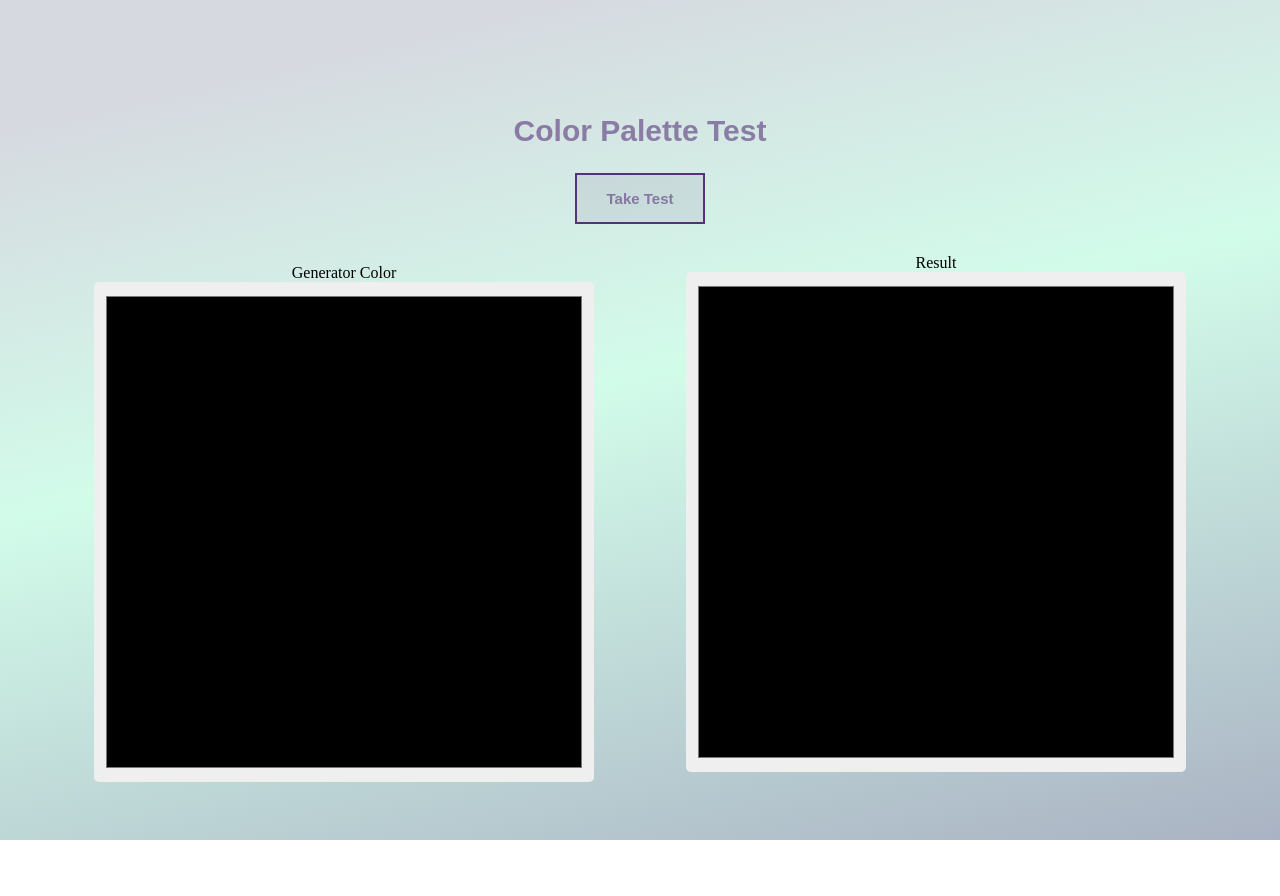
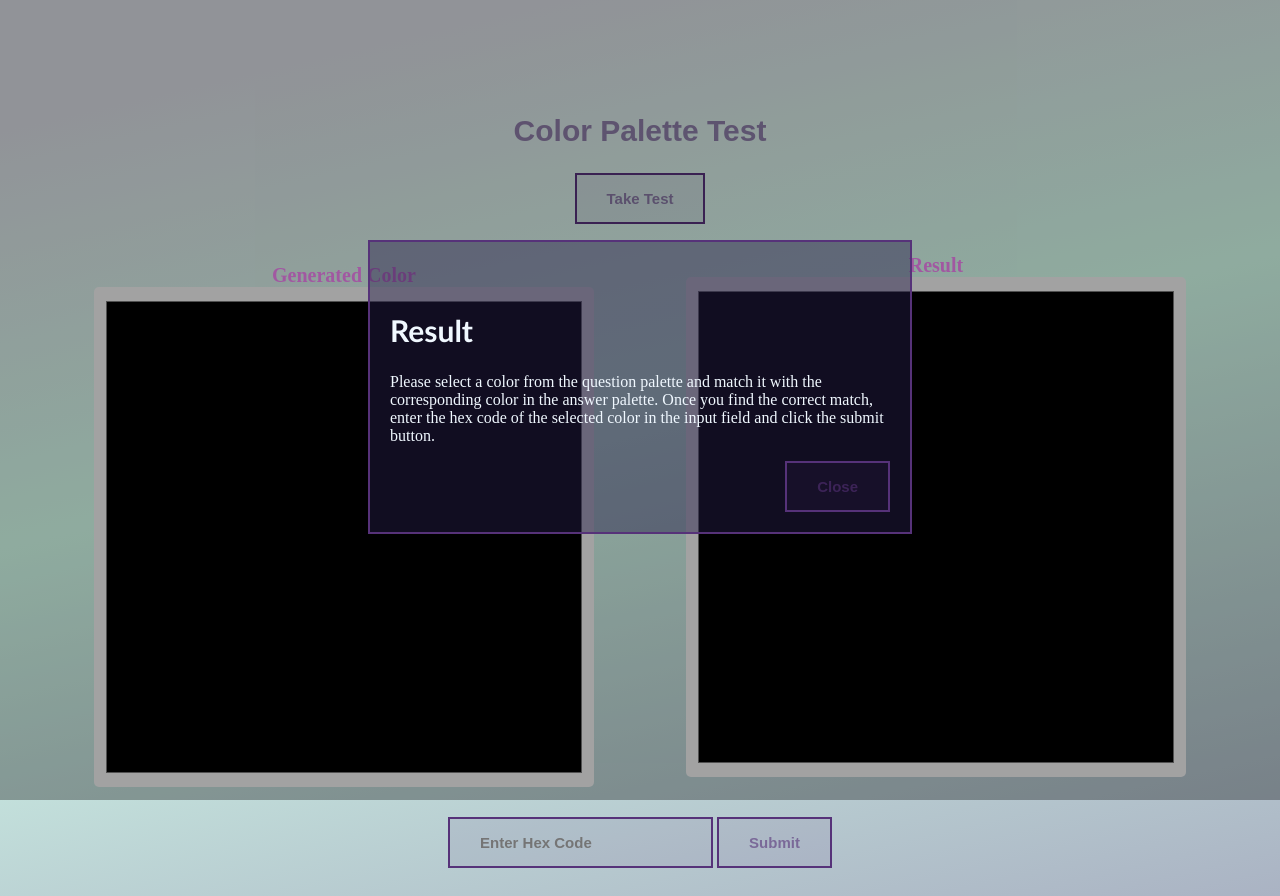
Before and after one commit to priest-2105/color-palette-test, a plain HTML site: page index.html in a window 1280 px wide. Before the commit the page ends 840 px from the top, so only its background shows below. Drawn offline with Linux system fonts and the light colour scheme.

Commit message:
script ✨✨

```diff
--- a/index.html
+++ b/index.html
@@ -67,7 +67,7 @@
         flex-direction: column;
         align-items: center;
         justify-content: center;
-
+        position: relative;
     }
 
     .answercolorpalettecontainer input{
@@ -81,6 +81,11 @@
         transition: background-color 0.3s ease;
     }
 
+    .answercolorpalettecontainer label{
+        font-size: 20px;
+        font-weight: 600;
+        color: violet;
+    }
 
     .questioncolorpalettecontainer{
         display: flex;
@@ -88,6 +93,7 @@
         align-items: center;
         justify-content: center;
         margin-top: 20px;
+        position: relative;
     }
 
 
@@ -102,10 +108,80 @@
         transition: background-color 0.3s ease;
     }
 
+    .questioncolorpalettecontainer label{
+        font-size: 20px;
+        font-weight: 600;
+        color:violet;
+    }
+
+    .palette-cover{
+        position: absolute;
+        height: 100%;
+        width: 100%;
+        background-color: transparent;
+    }
+
+    .answer-container input{
+        color: rgba(86, 50, 121, 0.589);
+        background-color: rgba(86, 50, 121, 0.089);
+        border: 2px solid  rgb(86, 50, 121);
+        font-size: 15px;
+        font-weight: 600;
+        padding: 15px 30px;
+    }
+
+    .result-modal-container{
+        position: fixed;
+        height: 100vh;
+        top: 0;
+        left: 0;
+        justify-content: center;
+        align-items: center;
+        width: 100vw;
+        text-align: start;
+        background-color: rgba(0, 0, 0, 0.322);
+        z-index: 9998;
+    }
+
+    .result-modal{
+        margin-left: auto;
+        margin-right: auto;
+        max-width: 500px;
+        text-align: end;
+        padding: 20px 20px;
+        background-color: rgba(39, 30, 73, 0.452);
+        border: 2px solid  rgb(86, 50, 121);
+        margin-top: 30vh;
+        color: aliceblue;
+
+    }
+
+    .result-modal h2{
+        font-stretch: extra-expanded;
+        font-family: 'Gill Sans', 'Gill Sans MT', Calibri, 'Trebuchet MS', sans-serif;
+    }
+
+    .result-modal p, .result-modal h2{
+        color: aliceblue;
+        margin-left: auto;
+        text-align: start;
+    }
+
+
 </style>
 
 
 <body>
+
+
+    <div class="result-modal-container" id="resultModal">
+    <div class="result-modal">
+        <h2>Result</h2>
+        <p>Please select a color from the question palette and match it with the corresponding color in the answer palette. Once you find the correct match, enter the hex code of the selected color in the input field and click the submit button.</p>
+        <button id="closeResultModalButton">Close</button>
+    </div>
+    </div>
+
 
     <h2>Color Palette Test</h2>
   <button id="testButton">Take Test</button>
@@ -114,16 +190,21 @@
         <div class="test-container">
 
     <div class="questioncolorpalettecontainer">
-            <label for="questionColor">Generator Color</label>
-            <input id="questionColor" type="color">
+            <label for="questionColor">Generated Color</label>
+            <input id="questionColor" type="color" readonly>
+            <div class="palette-cover"></div>
     </div>
     <div class="answercolorpalettecontainer">
+        <label for="answerColor">Result</label>
+        <input id="answerColor" type="color" readonly>
+        <div class="palette-cover"></div>
+    </div>
+   </div>
 
-        <label for="answerColor">Result</label>
-        <input id="answerColor" type="color">
-
-
-    </div>
+   <div class="answer-container">
+    <input type="text" placeholder="Enter Hex Code">
+    <button id="shareButton">Submit</button>
+    <div id="shareContainer">
    </div>
 
 
--- a/super.js
+++ b/super.js
@@ -1,14 +1,27 @@
 const questionColor =  document.getElementById('questionColor');
 const answerColor =  document.getElementById('answerColor');
 const testButton = document.getElementById('testButton');
-
+const closeResultButton = document.getElementById('closeResultModalButton');
 
 
 testButton.addEventListener('click', () => {
 
-console.log('listening');
+
+   const quesitonColorValue = questionColor.value
+   const randomColor = '#' + Math.floor(Math.random()*16777215).toString(16);
+   questionColor.value = randomColor;
+
+   console.log(quesitonColorValue);
+
+
+
+});
 
 
 
 
+
+closeResultButton.addEventListener('click', () => {
+  const Result = document.getElementById('resultModal');
+  Result.style.display = 'none';
 });
```
